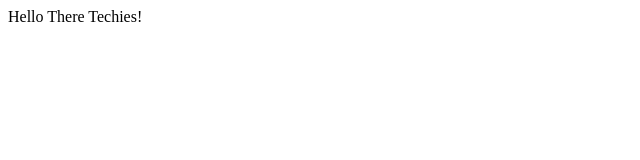
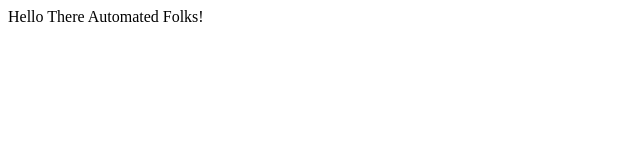
Before and after one commit to topiaruss/techhello-automated, a plain HTML site: page index.html in a window 1280 px wide. Shown: the full height of the page, 0-640 px from the left. Drawn offline with Linux system fonts and the light colour scheme.

Commit message:
Forcing a rebuild

```diff
--- a/index.html
+++ b/index.html
@@ -1,9 +1,9 @@
 <!DOCTYPE html>
 <head>
   <meta charset="utf-8">
-  <title>Welcome</title>
+  <title>Welcome - Automated build</title>
 </head>
 <body>
-Hello There Techies!
+Hello There Automated Folks!
 </body>
 </html >
```
